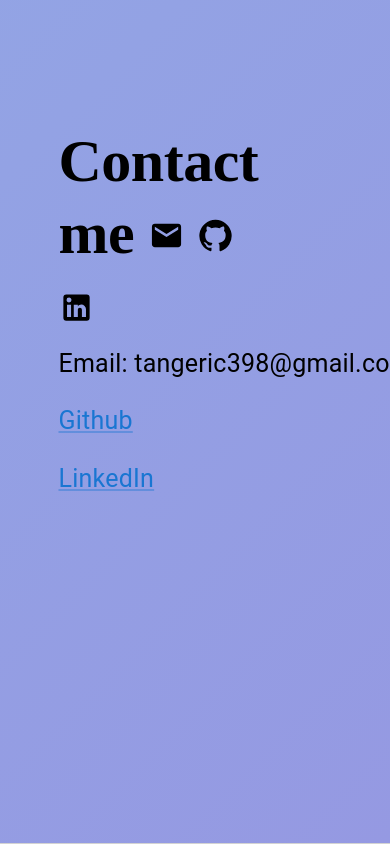
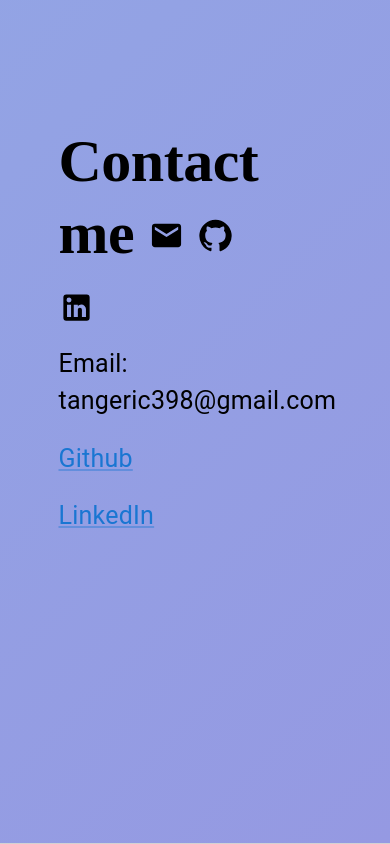
Before and after one commit to erictang398/erictang398.github.io, a React (Create React App) app: page / in a window 390 px wide. Shown: the part 4894-5738 px from the top of the page. Built offline with nearby package versions, Linux system fonts and the light colour scheme.

Commit message:
mobile email view fix

```diff
--- a/src/components/contact.jsx
+++ b/src/components/contact.jsx
@@ -31,7 +31,10 @@ const Contact = () => {
                     fontSize: '25px',
                     marginTop: '50px',
                     left: '15%',
-                    position: 'relative'}}>
+                    position: 'relative',
+                    overflowWrap: 'anywhere',
+                    marginRight: '15%'
+                }}>
                     Email: tangeric398@gmail.com
                 </Typography>
                 <br />
```
